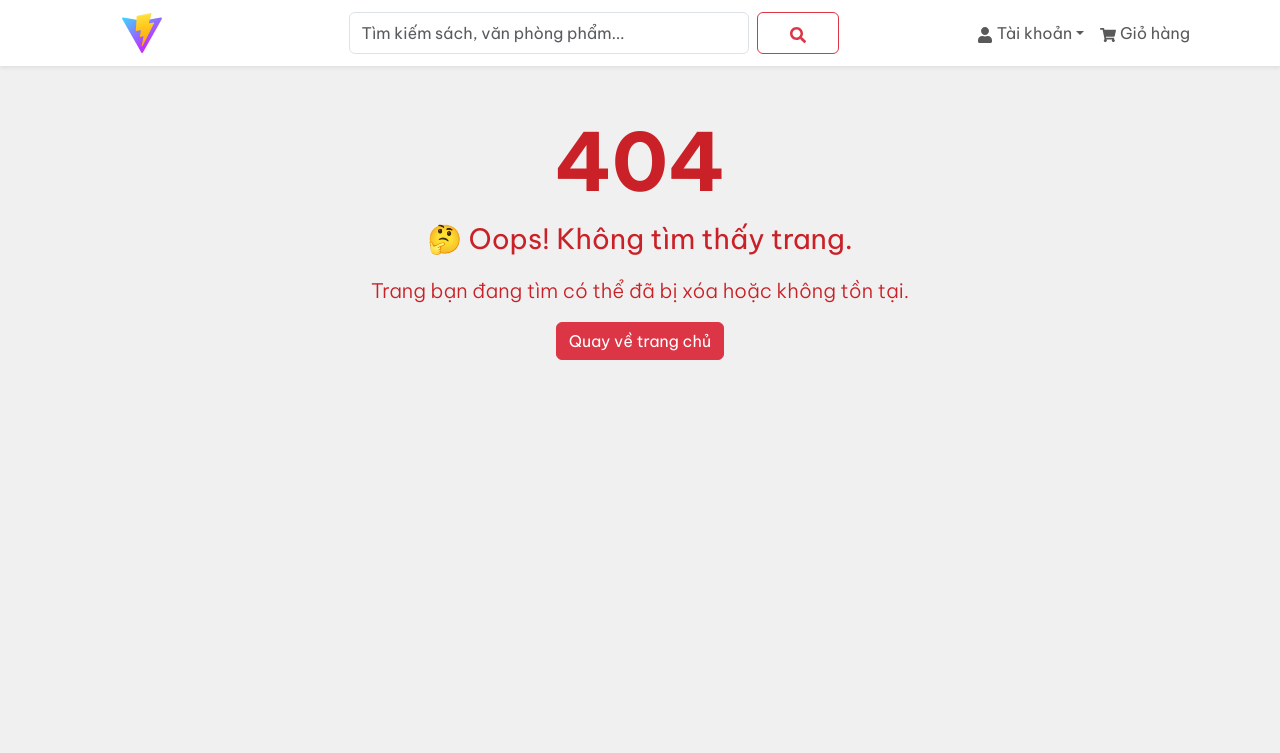
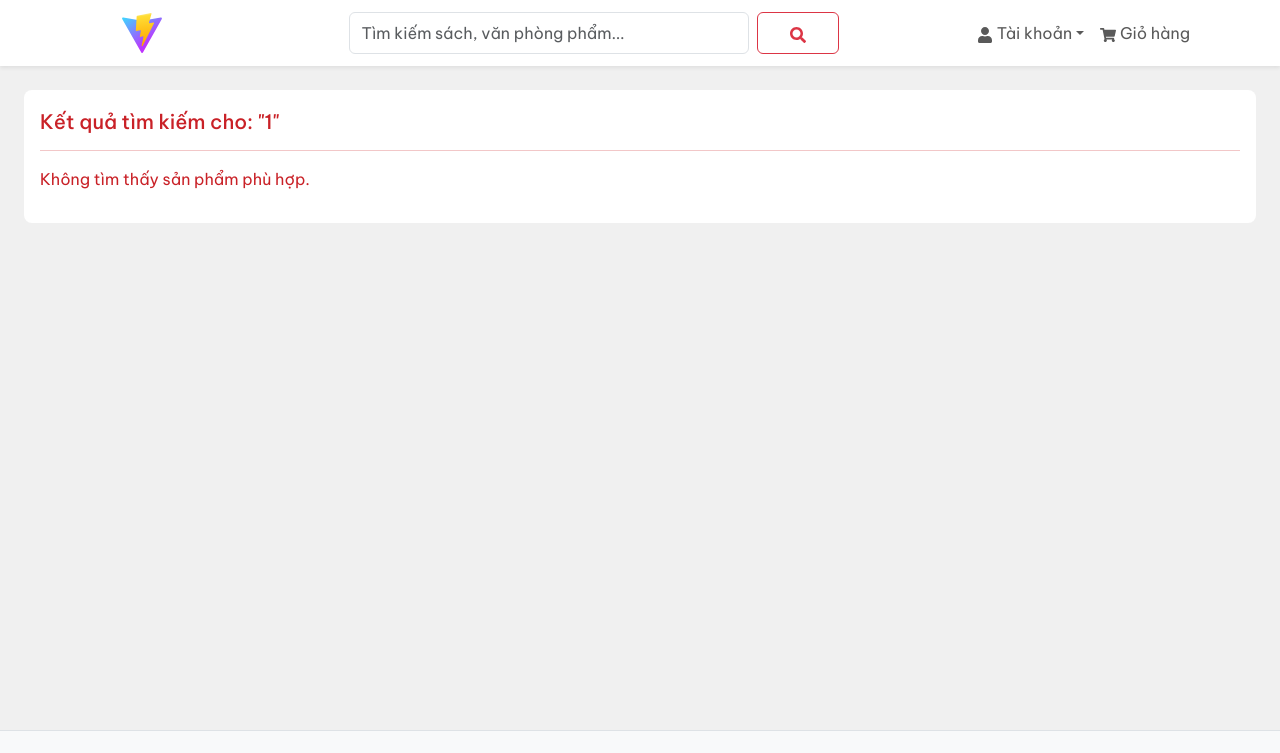
Before and after one commit to thoangne/SE330-FE, a React (Vite) app: page /search/1 in a window 1280 px wide. Shown: the top 753 px of the page. Built offline with nearby package versions, Linux system fonts and the light colour scheme.

Commit message:
Search Result page added

```diff
--- a/src/App.jsx
+++ b/src/App.jsx
@@ -22,6 +22,7 @@ import NotFoundPage from "./pages/NotFoundPage/NotFoundPage";
 import ProductDetail from "./pages/Home/components/ProductDetail/ProductDetail";
 import CartPage from "./pages/Home/components/CartPage/CartPage";
 import CheckoutPage from "./pages/Home/components/CheckoutPage/CheckoutPage";
+import SearchResult from "./pages/Home/components/SearchResult/SearchResult";
 
 function App() {
   const location = useLocation();
@@ -53,7 +54,8 @@ function App() {
                 <Route path="/forgotpassword" element={<ForgotPassword />} />
                 <Route path="/product/:id" element={<ProductDetail />} />
               <Route path="/cart" element={<CartPage />} />
-              <Route path="/checkout" element={<CheckoutPage />} />
+                <Route path="/checkout" element={<CheckoutPage />} />
+                <Route path="/search/:keyword" element={<SearchResult />} />
               {/* Trang 404 */}
 
               <Route path="*" element={<NotFoundPage />} />
--- a/src/components/Header/Header.jsx
+++ b/src/components/Header/Header.jsx
@@ -14,7 +14,7 @@ import { useNavigate } from "react-router-dom";
 
 function Header() {
   const navigate = useNavigate();
-
+const [keyword, setKeyword] = useState("");
   // Tạm thời giả lập user login (null là chưa đăng nhập)
   const [user, setUser] = useState(null); // ví dụ: { name: "Nguyen Van A" }
 
@@ -23,7 +23,13 @@ function Header() {
     setUser(null);
     navigate("/");
   };
-
+const handleSearch = (e) => {
+    e.preventDefault();
+    if (keyword.trim()) {
+      navigate(`/search/${keyword.trim()}`);
+      setKeyword("");
+    }
+  };
   return (
     <Navbar bg="white" expand="lg" className="shadow-sm">
       <Container>
@@ -37,14 +43,17 @@ function Header() {
         </Navbar.Brand>
         <Navbar.Toggle aria-controls="fahasa-navbar" />
         <Navbar.Collapse id="fahasa-navbar">
-          <Form className="d-flex mx-auto w-50">
+          <Form className="d-flex mx-auto w-50" onSubmit={handleSearch}>
             <FormControl
               type="search"
               placeholder="Tìm kiếm sách, văn phòng phẩm..."
               className="me-2"
               aria-label="Search"
+              value={keyword}
+              onChange={(e) => setKeyword(e.target.value)}
             />
             <Button
+              type="submit"
               variant="outline-danger"
               size="md"
               style={{ padding: "8px 32px" }}
--- /dev/null
+++ b/src/pages/Home/components/SearchResult/SearchResult.jsx
@@ -0,0 +1,54 @@
+import React from "react";
+import { useParams, useNavigate } from "react-router-dom";
+import { Card, Button } from "react-bootstrap";
+import products from "../products";
+import "../ProductGrid/ProductGrid.css";
+
+function SearchResult() {
+  const { keyword } = useParams();
+  const navigate = useNavigate();
+
+  const results = products.filter((p) =>
+    p.name.toLowerCase().includes(keyword.toLowerCase())
+  );
+
+  return (
+    <div
+      className="my-4 mx-4"
+      style={{ backgroundColor: "#FFFFFF", padding: 16, borderRadius: 8 }}
+    >
+      <h5 className="my-1">
+        Kết quả tìm kiếm cho: "<span style={{ color: "#c92127" }}>{keyword}</span>"
+      </h5>
+      <hr style={{ borderTop: "1px solid #c92127", margin: "1rem 0" }} />
+
+      {results.length > 0 ? (
+        <div className="product-grid">
+          {results.map((product) => (
+            <div key={product.id} className="product-card">
+              <Card className="border-0 custom-card">
+                <Card.Img variant="top" src={product.image} />
+                <Card.Body>
+                  <Card.Title style={{ fontSize: "16px" }}>
+                    {product.name}
+                  </Card.Title>
+                  <Card.Text>{product.salePrice.toLocaleString()}đ</Card.Text>
+                  <Button
+                    className="btn-buy"
+                    onClick={() => navigate(`/product/${product.id}`)}
+                  >
+                    Mua ngay
+                  </Button>
+                </Card.Body>
+              </Card>
+            </div>
+          ))}
+        </div>
+      ) : (
+        <p>Không tìm thấy sản phẩm phù hợp.</p>
+      )}
+    </div>
+  );
+}
+
+export default SearchResult;
```
